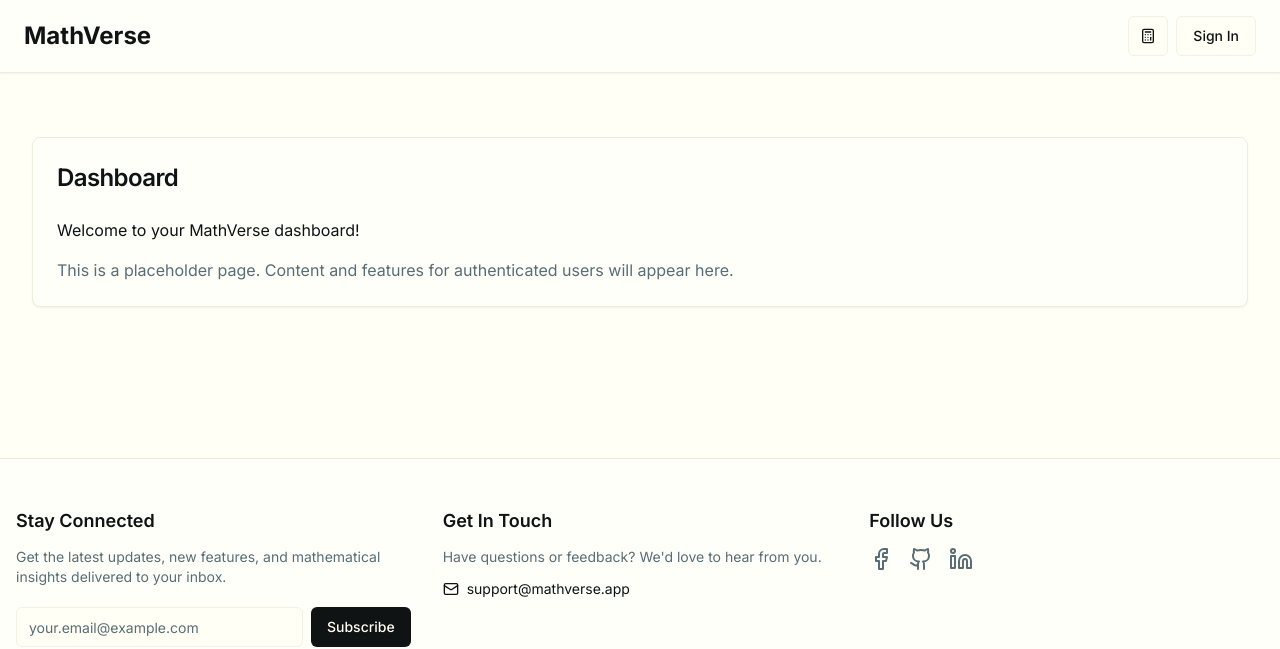
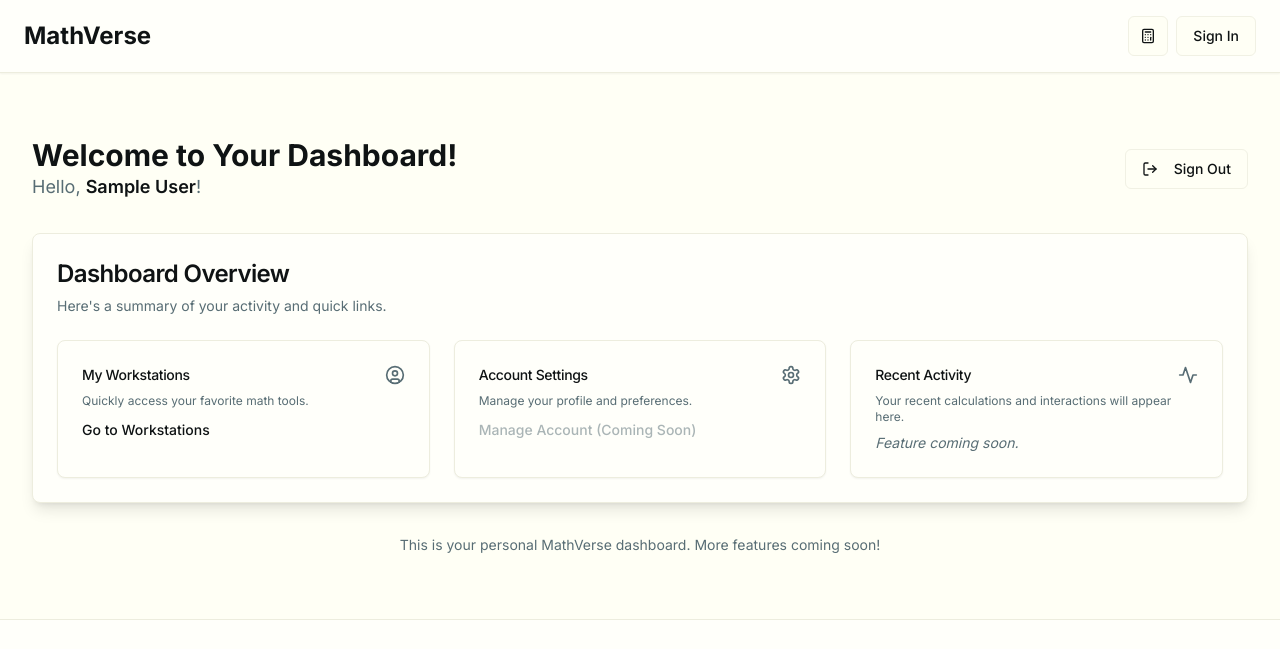
Before and after one commit to Eavyjr/Math-Verse, a Next.js app: page /dashboard in a window 1280 px wide. Shown: the top 649 px of the page. Built offline with nearby package versions, Linux system fonts and the light colour scheme; no server answers; sample sign-in values are in the browser's storage; what @genkit-ai/googleai, genkit would draw is missing.

Commit message:
Let's do something about user dashboard

```diff
--- a/src/app/dashboard/page.tsx
+++ b/src/app/dashboard/page.tsx
@@ -1,21 +1,111 @@
 
-// TODO: This page should be protected, accessible only to authenticated users.
-import { Card, CardContent, CardHeader, CardTitle } from "@/components/ui/card";
+'use client';
+
+import { useEffect } from 'react';
+import { useRouter } from 'next/navigation';
+import { useAuth } from '@/context/auth-context';
+import { Card, CardContent, CardHeader, CardTitle, CardDescription } from "@/components/ui/card";
+import { Button } from '@/components/ui/button';
+import { Loader2, LogOut, Settings, UserCircle } from 'lucide-react'; // Added icons
+import Link from 'next/link';
 
 export default function DashboardPage() {
+  const { user, isLoading, signOut } = useAuth();
+  const router = useRouter();
+
+  useEffect(() => {
+    if (!isLoading && !user) {
+      router.push('/auth/signin');
+    }
+  }, [user, isLoading, router]);
+
+  if (isLoading) {
+    return (
+      <div className="flex min-h-[calc(100vh-var(--header-height,100px)-var(--footer-height,80px))] flex-col items-center justify-center">
+        <Loader2 className="h-12 w-12 animate-spin text-primary" />
+        <p className="mt-4 text-muted-foreground">Loading Dashboard...</p>
+      </div>
+    );
+  }
+
+  if (!user) {
+    // This state should ideally not be reached due to the redirect,
+    // but it's a fallback or for the brief moment before redirection.
+    return (
+      <div className="flex min-h-[calc(100vh-var(--header-height,100px)-var(--footer-height,80px))] flex-col items-center justify-center">
+        <p className="text-muted-foreground">Redirecting to sign-in...</p>
+      </div>
+    );
+  }
+
   return (
-    <div className="container mx-auto px-4 py-8">
-      <Card>
+    <div className="container mx-auto px-4 py-8 space-y-8">
+      <div className="flex flex-col sm:flex-row justify-between items-start sm:items-center gap-4">
+        <div>
+          <h1 className="text-3xl font-bold text-primary">Welcome to Your Dashboard!</h1>
+          <p className="text-lg text-muted-foreground">
+            Hello, <span className="font-semibold text-foreground">{user.displayName || user.email || 'User'}</span>!
+          </p>
+        </div>
+        <Button onClick={signOut} variant="outline">
+          <LogOut className="mr-2 h-4 w-4" /> Sign Out
+        </Button>
+      </div>
+
+      <Card className="shadow-lg">
         <CardHeader>
-          <CardTitle className="text-2xl">Dashboard</CardTitle>
+          <CardTitle className="text-2xl">Dashboard Overview</CardTitle>
+          <CardDescription>Here's a summary of your activity and quick links.</CardDescription>
         </CardHeader>
-        <CardContent>
-          <p>Welcome to your MathVerse dashboard!</p>
-          <p className="mt-4 text-muted-foreground">
-            This is a placeholder page. Content and features for authenticated users will appear here.
-          </p>
+        <CardContent className="grid gap-6 md:grid-cols-2 lg:grid-cols-3">
+          <Card className="hover:shadow-md transition-shadow">
+            <CardHeader className="flex flex-row items-center justify-between space-y-0 pb-2">
+              <CardTitle className="text-sm font-medium">My Workstations</CardTitle>
+              <UserCircle className="h-5 w-5 text-muted-foreground" />
+            </CardHeader>
+            <CardContent>
+              <p className="text-xs text-muted-foreground mb-2">
+                Quickly access your favorite math tools.
+              </p>
+              <Button asChild variant="link" className="p-0 h-auto">
+                <Link href="/">Go to Workstations</Link>
+              </Button>
+            </CardContent>
+          </Card>
+
+          <Card className="hover:shadow-md transition-shadow">
+            <CardHeader className="flex flex-row items-center justify-between space-y-0 pb-2">
+              <CardTitle className="text-sm font-medium">Account Settings</CardTitle>
+              <Settings className="h-5 w-5 text-muted-foreground" />
+            </CardHeader>
+            <CardContent>
+              <p className="text-xs text-muted-foreground mb-2">
+                Manage your profile and preferences.
+              </p>
+              <Button variant="link" disabled className="p-0 h-auto text-muted-foreground">
+                Manage Account (Coming Soon)
+              </Button>
+            </CardContent>
+          </Card>
+
+          {/* Add more summary cards here as features get built (e.g., saved graphs, history) */}
+          <Card className="hover:shadow-md transition-shadow md:col-span-2 lg:col-span-1">
+            <CardHeader className="flex flex-row items-center justify-between space-y-0 pb-2">
+              <CardTitle className="text-sm font-medium">Recent Activity</CardTitle>
+               <svg xmlns="http://www.w3.org/2000/svg" viewBox="0 0 24 24" fill="none" stroke="currentColor" strokeLinecap="round" strokeLinejoin="round" strokeWidth="2" className="h-5 w-5 text-muted-foreground"><path d="M22 12h-4l-3 9L9 3l-3 9H2"/></svg>
+            </CardHeader>
+            <CardContent>
+              <p className="text-xs text-muted-foreground mb-2">
+                Your recent calculations and interactions will appear here.
+              </p>
+              <p className="text-sm text-muted-foreground italic">Feature coming soon.</p>
+            </CardContent>
+          </Card>
         </CardContent>
       </Card>
+        <p className="mt-6 text-center text-sm text-muted-foreground">
+            This is your personal MathVerse dashboard. More features coming soon!
+        </p>
     </div>
   );
 }
--- a/src/app/layout.tsx
+++ b/src/app/layout.tsx
@@ -4,19 +4,19 @@ import { Inter, Fira_Code } from 'next/font/google';
 import './globals.css';
 import Header from '@/components/layout/header';
 import Footer from '@/components/layout/footer';
-// import { AuthProvider } from '@/context/auth-context'; // AuthProvider is currently commented out
-import { Toaster } from '@/components/ui/toaster';
+import { AuthProvider } from '@/context/auth-context'; // Re-enabled
+import { Toaster } from '@/components/ui/toaster'; // Re-enabled
 // import { Analytics } from "@vercel/analytics/next"; // Vercel Analytics currently commented out
-import "katex/dist/katex.min.css"; // Import KaTeX CSS globally
+import "katex/dist/katex.min.css";
 import FloatingChatbotButton from '@/components/chatbot/floating-chatbot-button';
 
 const inter = Inter({
-  variable: '--font-inter', // Using Inter as Geist was causing issues
+  variable: '--font-inter',
   subsets: ['latin'],
 });
 
 const firaCode = Fira_Code({
-  variable: '--font-fira-code', // Using Fira Code as Geist Mono was causing issues
+  variable: '--font-fira-code',
   subsets: ['latin'],
   weight: ['400', '500', '700'],
 });
@@ -34,19 +34,28 @@ export default function RootLayout({
   return (
     <html lang="en" suppressHydrationWarning>
       <head>
-        {/* KaTeX CSS is imported directly above */}
+        <link rel="stylesheet" href="https://cdn.jsdelivr.net/npm/katex@0.16.9/dist/katex.min.css" integrity="sha384-n8MVd4RsNIU0tAv4ct0nTaAbDJwPJzDEaqSD1odI+WdtXRGWt2kTvGFasHpSy3SV" crossOrigin="anonymous" />
+        <script defer src="https://cdn.jsdelivr.net/npm/katex@0.16.9/dist/katex.min.js" integrity="sha384-XjKyOOlGwcjNTAIQHIpgOno0Hl1YQqzUOEleOLALmuqehneUG+vnGctmFGEkkP2" crossOrigin="anonymous"></script>
+        <script defer src="https://cdn.jsdelivr.net/npm/katex@0.16.9/dist/contrib/auto-render.min.js" integrity="sha384-+VBxd3r6XgURycqtZ117nYw44SU3AYYGpArKGYrSqsTnJ5TTd3FSEE5ADZslDxXm" crossOrigin="anonymous"
+          onLoad={
+            // Using an IIFE to ensure this runs after the script loads
+            // and to avoid polluting the global scope if not necessary.
+            // Directly embedding function calls in onLoad can sometimes be tricky.
+            "(() => { if (window.renderMathInElement) { document.body.querySelectorAll('.render-math').forEach(el => window.renderMathInElement(el, { delimiters: [ {left: '$$', right: '$$', display: true}, {left: '$', right: '$', display: false}, {left: '\\\\[', right: '\\\\]', display: true}, {left: '\\\\(', right: '\\\\)', display: false} ]})); } })()"
+          }
+        ></script>
         <script src="https://www.desmos.com/api/v1.9/calculator.js?apiKey=dcb31709b452b1cf9dc26972add0fda6"></script>
       </head>
       <body className={`${inter.variable} ${firaCode.variable} antialiased flex flex-col min-h-screen bg-background text-foreground`}>
-        {/* <AuthProvider> */} {/* AuthProvider remains commented out as per last instruction */}
+        <AuthProvider> {/* Re-enabled AuthProvider */}
           <Header />
           <main className="flex-grow container mx-auto px-4 py-8">
             {children}
           </main>
           <Footer />
-          <Toaster /> {/* Render Toaster for notifications */}
-          <FloatingChatbotButton /> {/* Add the floating chatbot button here */}
-        {/* </AuthProvider> */}
+          <Toaster /> {/* Re-enabled Toaster */}
+          <FloatingChatbotButton />
+        </AuthProvider>
         {/* <Analytics /> */} {/* Vercel Analytics currently commented out */}
       </body>
     </html>
```
Also changed, not shown: 1 other file (tests, documents, lock files or other folders).
